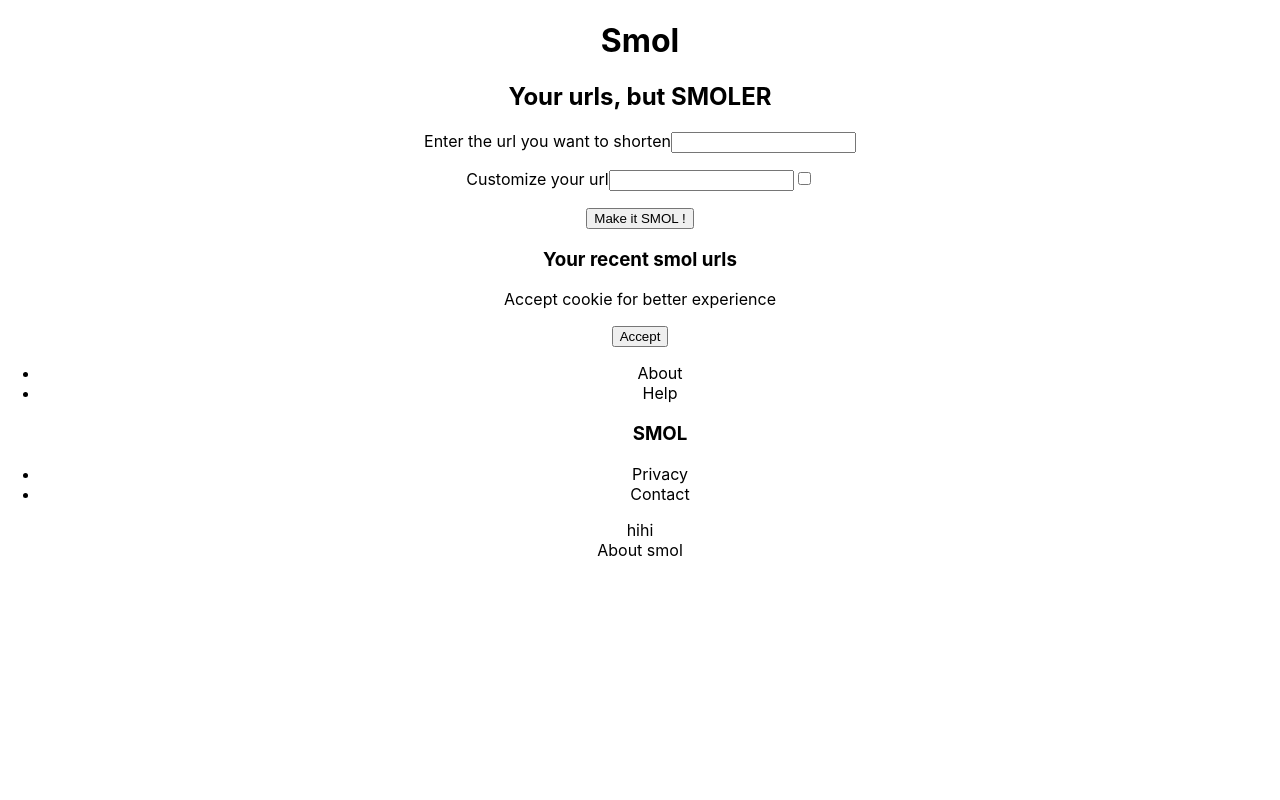
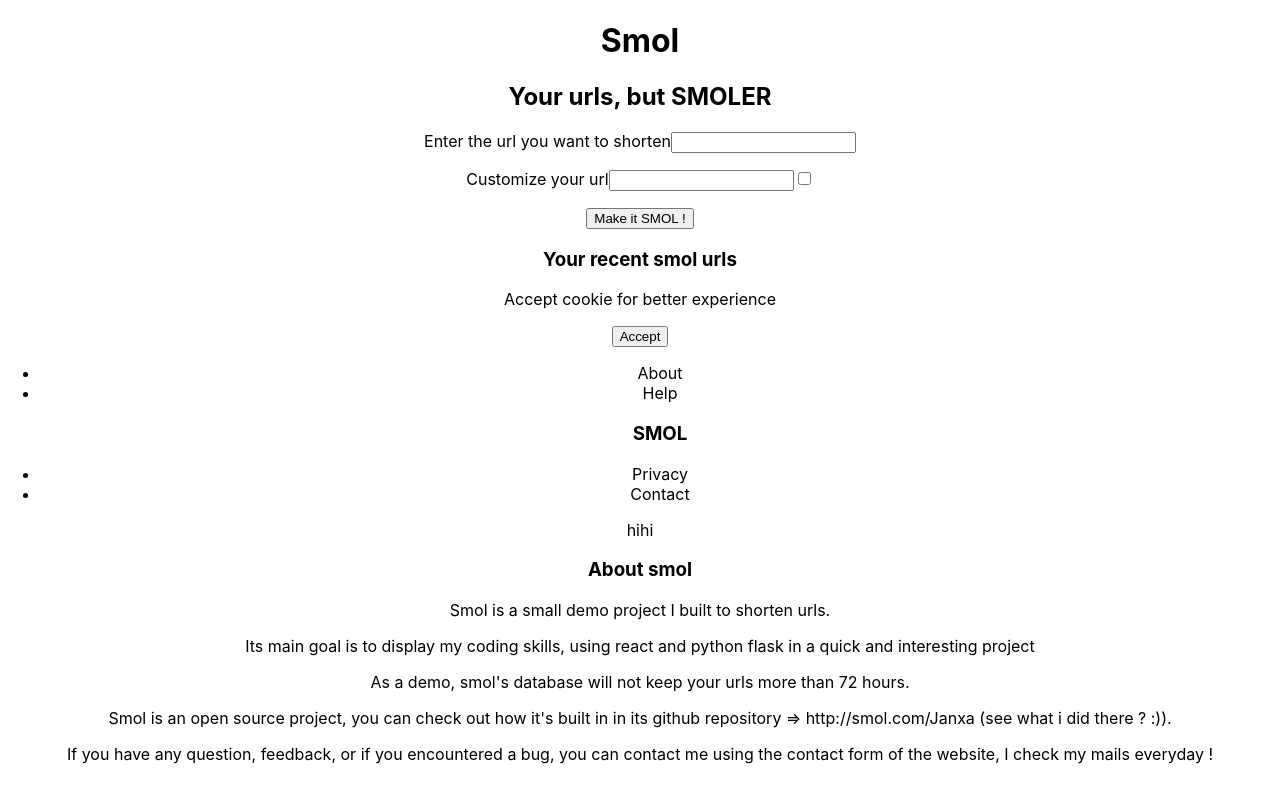
Before and after one commit to Janxa/smol, a React (Create React App) app in the folder client/: page / in a window 1280 px wide. Both pictures are taken after a click on the item "About". Built offline with nearby package versions, Linux system fonts and the light colour scheme.

Commit message:
Quick variable fix, domain name is now correctly set to http://smol.com/ instead of http://smol/

```diff
--- a/client/src/components/popups/About.jsx
+++ b/client/src/components/popups/About.jsx
@@ -1,6 +1,28 @@
 import React, { Component } from "react";
 function About() {
-  return <div>About smol</div>;
+  return (
+    <div>
+      <h3>About smol</h3>
+      <p>Smol is a small demo project I built to shorten urls.</p>
+      <p>
+        Its main goal is to display my coding skills, using react and python
+        flask in a quick and interesting project
+      </p>
+      <p>
+        As a demo, smol's database will not keep your urls more than 72 hours.
+      </p>
+      <p>
+        Smol is an open source project, you can check out how it's built in in
+        its github repository => http://smol.com/Janxa (see what i did there ?
+        :)).
+      </p>
+      <p>
+        If you have any question, feedback, or if you encountered a bug, you can
+        contact me using the contact form of the website, I check my mails
+        everyday !
+      </p>
+    </div>
+  );
 }
 
 export default About;
```
